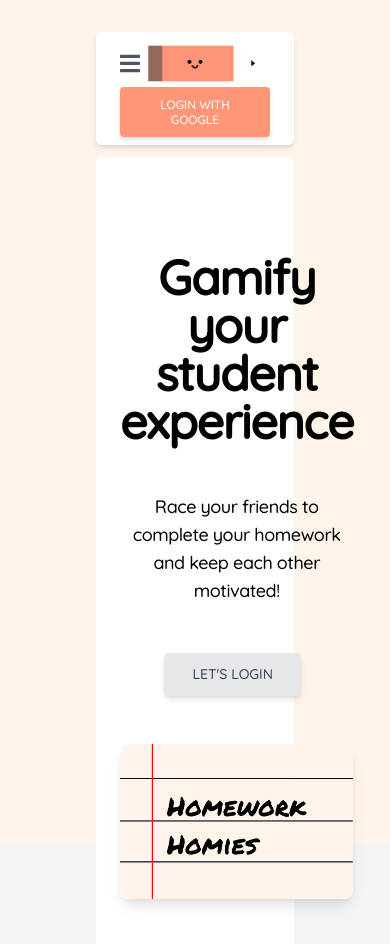
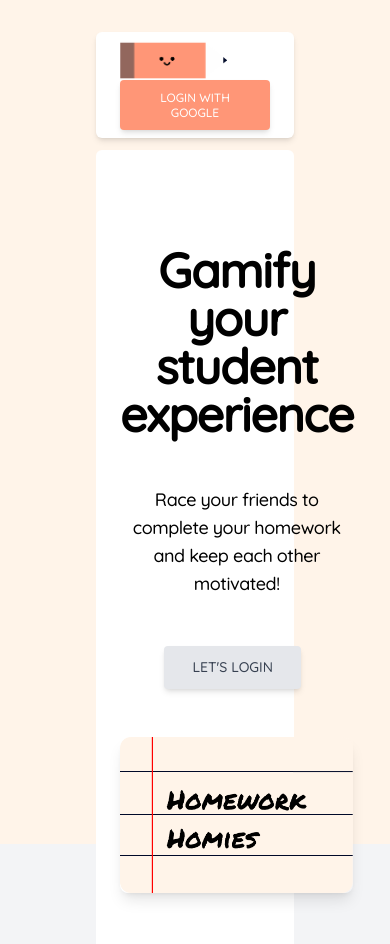
Before and after one commit to raduschirliu/calgary-hacks-2022, a React (Create React App) app in the folder frontend/: page / in a window 390 px wide. Shown: the top 944 px of the page. Built offline with nearby package versions, Linux system fonts and the light colour scheme; what tw-elements would draw is missing.

Commit message:
Finishing touches

```diff
--- a/frontend/public/index.html
+++ b/frontend/public/index.html
@@ -34,7 +34,7 @@
       work correctly both with client-side routing and a non-root public URL.
       Learn how to configure a non-root public URL by running `npm run build`.
     -->
-    <title>React App</title>
+    <title>Homework Homies</title>
   </head>
   <body>
     <noscript>You need to enable JavaScript to run this app.</noscript>
--- a/frontend/src/pages/Landing.tsx
+++ b/frontend/src/pages/Landing.tsx
@@ -11,30 +11,6 @@ const LandingPage = () => {
           <nav className="navbar navbar-expand-lg rounded-md shadow-md py-2 bg-white relative flex items-center w-full justify-between">
             <div className="px-6 w-full flex flex-wrap items-center justify-between">
               <div className="flex items-center">
-                <button
-                  className="navbar-toggler border-0 py-3 lg:hidden leading-none text-xl bg-transparent text-gray-600 hover:text-gray-700 focus:text-gray-700 transition-shadow duration-150 ease-in-out mr-2"
-                  type="button"
-                  data-bs-toggle="collapse"
-                  data-bs-target="#navbarSupportedContentY"
-                  aria-controls="navbarSupportedContentY"
-                  aria-expanded="false"
-                  aria-label="Toggle navigation"
-                >
-                  <svg
-                    aria-hidden="true"
-                    focusable="false"
-                    data-prefix="fas"
-                    className="w-5"
-                    role="img"
-                    xmlns="http://www.w3.org/2000/svg"
-                    viewBox="0 0 448 512"
-                  >
-                    <path
-                      fill="currentColor"
-                      d="M16 132h416c8.837 0 16-7.163 16-16V76c0-8.837-7.163-16-16-16H16C7.163 60 0 67.163 0 76v40c0 8.837 7.163 16 16 16zm0 160h416c8.837 0 16-7.163 16-16v-40c0-8.837-7.163-16-16-16H16c-8.837 0-16 7.163-16 16v40c0 8.837 7.163 16 16 16zm0 160h416c8.837 0 16-7.163 16-16v-40c0-8.837-7.163-16-16-16H16c-8.837 0-16 7.163-16 16v40c0 8.837 7.163 16 16 16z"
-                    ></path>
-                  </svg>
-                </button>
                 <a className="navbar-brand text-blue-600">
                   <img src={HorizontalPeter} alt="Logo" className="h-10"/>
                 </a>
```
Also changed, not shown: 1 other file (tests, documents, lock files or other folders).
